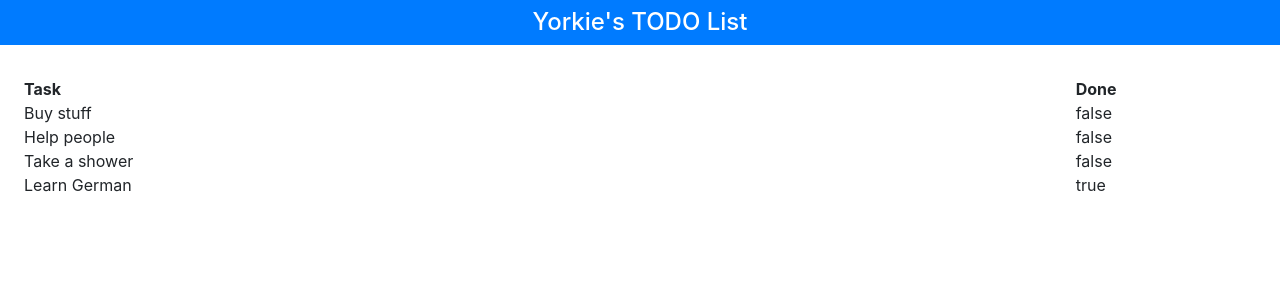
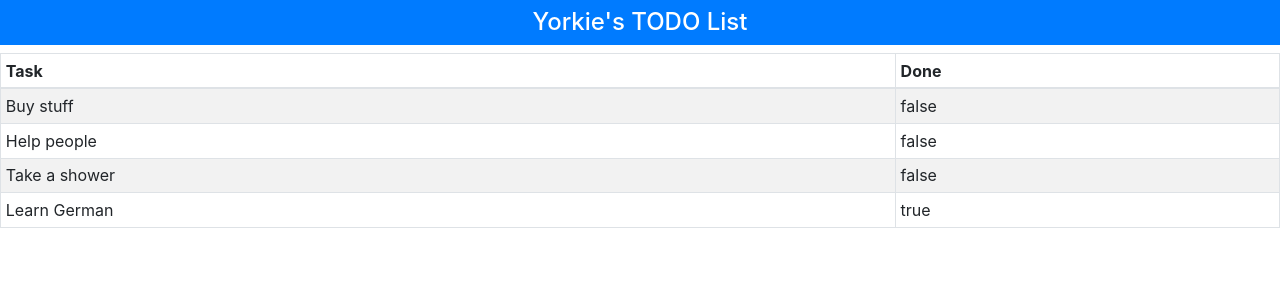
Before and after one commit to codingEzio/code_js_book_pro_vuejs_2, a Vue app in the folder Chapter_03/htmlcssprimer/: page / in a window 1280 px wide. Shown: the top 300 px of the page. Built offline with nearby package versions, Linux system fonts and the light colour scheme.

Commit message:
Display :: replace the 'grid layout' with 'a table'

```diff
--- a/Chapter_03/htmlcssprimer/src/App.vue
+++ b/Chapter_03/htmlcssprimer/src/App.vue
@@ -28,18 +28,21 @@
             pl-2, mr-5
     -->
     <h4 class="bg-primary text-white text-center p-2">Yorkie's TODO List</h4>
-    <div class="container-fluid p-4">
-      <!-- The 1st row for header -->
-      <div class="row">
-        <div class="col font-weight-bold">Task</div>
-        <div class="col-2 font-weight-bold">Done</div>
-      </div>
-      <!-- The rest of them for the data -->
-      <div class="row" v-for="t in tasks" v-bind:key="t.action">
-        <div class="col">{{t.action}}</div>
-        <div class="col-2">{{t.done}}</div>
-      </div>
-    </div>
+
+    <table class="table table-striped table-bordered table-sm">
+      <thead>
+        <tr>
+          <th>Task</th>
+          <th>Done</th>
+        </tr>
+      </thead>
+      <tbody>
+        <tr v-for="t in tasks" v-bind:key="t.action">
+          <td>{{t.action}}</td>
+          <td>{{t.done}}</td>
+        </tr>
+      </tbody>
+    </table>
   </div>
 </template>
 
```
